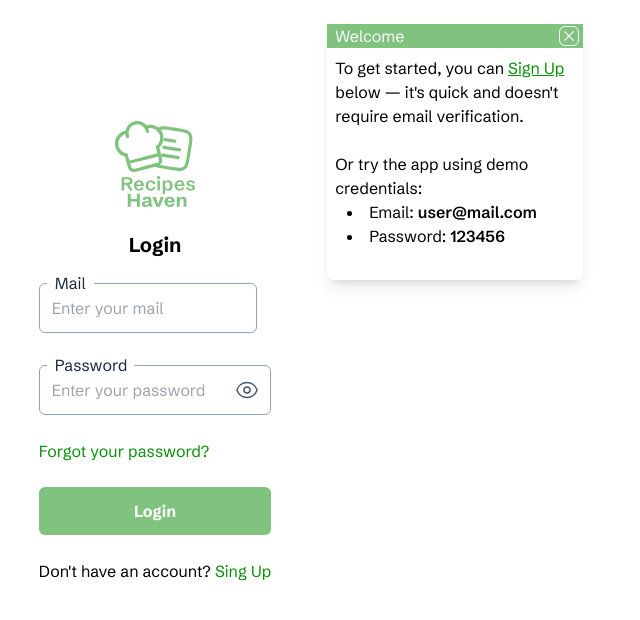
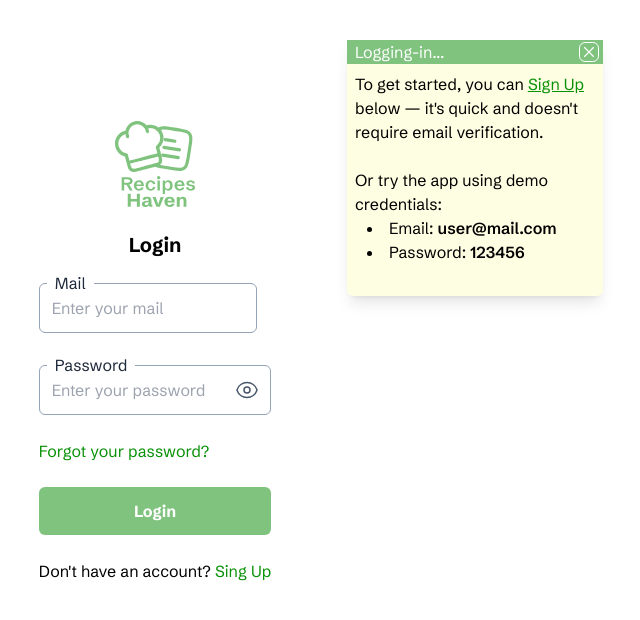
Before and after one commit to joaquincodigo/recipemanager, a Next.js app: page /login in a window 1280 px wide. Shown: the top 620 px of the page, without its empty margins (485-1125 px from the left). Built offline with nearby package versions, Linux system fonts and the light colour scheme; no server answers.

Commit message:
Modal created. Demo modals work in progress.

```diff
--- a/app/(auth-pages)/login/page.js
+++ b/app/(auth-pages)/login/page.js
@@ -12,7 +12,7 @@ import { ExclamationCircleIcon } from "@heroicons/react/24/outline";
 
 import Spinner from "@/app/components/Spinner";
 import useLogin from "@/app/hooks/useLogin";
-import LoginModal from "@/app/components/LoginModal";
+import LoginModal from "@/app/components/modals/LoginModal";
 
 export default function LoginPage() {
   const { handleLogin, loginError, isLoginPending, setIsLoginPending } =
@@ -67,7 +67,7 @@ export default function LoginPage() {
           <Spinner />
         </div>
       ) : (
-        <div className="relative">
+        <div>
           <LoginModal />
           <form
             className="pb-24 h-screen overflow-hidden flex flex-col justify-center"
--- a/app/(site-pages)/home/page.js
+++ b/app/(site-pages)/home/page.js
@@ -1,6 +1,6 @@
 "use client";
 
-import { useEffect, useRef } from "react";
+import { useEffect, useState, useRef } from "react";
 import { useSearch } from "@/app/context/SearchContext";
 import Footer from "@/app/components/Footer";
 import usePagination from "@/app/hooks/usePagination";
@@ -12,12 +12,13 @@ import { useAuth } from "@/app/context/AuthContext";
 import useLikeRecipe from "@/app/hooks/useLikeRecipe";
 import { XCircleIcon } from "@heroicons/react/24/outline";
 import { useRouter } from "next/navigation";
+import NonLoggedModal from "@/app/components/modals/NonLoggedModal";
 
 export default function HomePage() {
   const { query } = useSearch();
   const { recipes, error, loading } = useFetchRecipes(query);
   const router = useRouter();
-  const { userId } = useAuth();
+  const { userId, loggedIn } = useAuth();
   const { isLiked, toggleLike } = useLikeRecipe(userId);
   const {
     paginatedRecipes,
@@ -26,6 +27,38 @@ export default function HomePage() {
     paginationControlsArray,
     totalPages,
   } = usePagination(recipes);
+  const [showNonLoggedModal, setShowNonLoggedModal] = useState(false);
+  const [showLoggedModal, setShowLoggedModal] = useState(false);
+
+  // Handling displaying of NON-LOGGED modal. It must be shown only once per session.
+  useEffect(() => {
+    if (!loggedIn) {
+      const hasSeen = sessionStorage.getItem("seenNonLoggedModal");
+      if (!hasSeen) {
+        setShowNonLoggedModal(true);
+        sessionStorage.setItem("seenNonLoggedModal", "true");
+      }
+    }
+  }, [loggedIn]);
+
+  // Handling displaying of LOGGED modal. It must be shown only once per session.
+  useEffect(() => {
+    if (loggedIn) {
+      const hasSeen = sessionStorage.getItem("seenLoggedModal");
+      if (!hasSeen) {
+        setShowLoggedModal(true);
+        sessionStorage.setItem("seenLoggedModal", "true");
+      }
+    }
+  }, [loggedIn]);
+
+  // Scroll to the top of the page when the user switches pages
+  useEffect(() => {
+    window.scrollTo({
+      top: 0,
+      behavior: "smooth",
+    });
+  }, [currentPage]);
 
   const handleLike = (recipeId) => {
     if (!userId) {
@@ -34,14 +67,6 @@ export default function HomePage() {
     }
     toggleLike(recipeId);
   };
-
-  // Scroll to the top of the page when the user switches pages
-  useEffect(() => {
-    window.scrollTo({
-      top: 0,
-      behavior: "smooth",
-    });
-  }, [currentPage]);
 
   let content;
 
@@ -93,6 +118,11 @@ export default function HomePage() {
 
   return (
     <div className="flex flex-col w-screen md:w-max px-3 md:mx-auto">
+      {/* {!loggedIn && showNonLoggedModal && <NonLoggedModal />} */}
+      {loggedIn && showLoggedModal && (
+        <div className="bg-green-400">Im logged in modal</div>
+      )}
+       <NonLoggedModal />
       {content}
       <Footer />
     </div>
--- a/app/components/Drawer.js
+++ b/app/components/Drawer.js
@@ -38,9 +38,9 @@ export default function Drawer({ closeDrawer, isDrawerOpen }) {
           }
         `}
       ></div>
-
       {/* Blurred Drawer for non-logged users */}
       {/* Blurrer */}
+      {!loggedIn && (
         <div
           className={`
           fixed
@@ -60,7 +60,8 @@ export default function Drawer({ closeDrawer, isDrawerOpen }) {
           <div className="w-full h-full flex flex-col items-center justify-center px-3 pb-20 md:text-sm">
             <p className="text-center text-xl md:text-lg mb-3">Hi there!</p>
             <p className="text-center">
-            Want to see <span className="font-semibold">all the features</span>?
+              Want to see{" "}
+              <span className="font-semibold">all the features</span>?
             </p>
             <p className="text-center mb-3">Just log in !</p>
             <p className="text-center mb-3">No email confirmation needed</p>
@@ -71,6 +72,7 @@ export default function Drawer({ closeDrawer, isDrawerOpen }) {
             </Link>
           </div>
         </div>
+      )}
 
       {/* Drawer Container */}
       <div
@@ -104,7 +106,7 @@ export default function Drawer({ closeDrawer, isDrawerOpen }) {
           <div className="flex flex-col items-center gap-y-2">
             <div
               className={
-                loggedIn ? "ring-4 ring-[#7FC37E] rounded-full" : undefined
+                loggedIn ? "ring-4 ring-[#7FC37E] rounded-full cursor-default" : undefined
               }
             >
               {loggedIn ? (
--- a/app/components/LoginModal.jsx
+++ /dev/null
@@ -1,65 +0,0 @@
-"use client";
-
-import { XMarkIcon } from "@heroicons/react/24/outline";
-import Link from "next/link";
-import { useState } from "react";
-
-export default function Modal() {
-  const [isOpen, setIsOpen] = useState(true);
-
-  const handleClosingClick = () => {
-    setIsOpen(false);
-  };
-
-  const styles = {
-    window:
-      "absolute z-50 w-64 h-64 top-6 right-0 translate-x-11 md:translate-x-[300px] rounded-md shadow-lg bg-white bg-[#FEFEE2]",
-    topBar:
-      "bg-[#7FC37E] text-white flex justify-between items-center ps-2 pe-1",
-    closeIcon: "w-5 h-5 border-white border-[1.5px] border-black rounded-md",
-    content: "p-2",
-    link: "text-[#099107] underline",
-    credential: "w-max ps-3 list-inside list-disc",
-    bold: "font-semibold",
-  };
-
-  if (!isOpen) {
-    return null;
-  }
-
-  return (
-    <div className={styles.window}>
-      {/* TOP BAR */}
-      <div className={styles.topBar}>
-        <div>Welcome</div>
-        <button onClick={handleClosingClick}>
-          <XMarkIcon className={styles.closeIcon} />
-        </button>
-      </div>
-
-      {/* CONTENT */}
-      <div className={styles.content}>
-        <p>
-          To get started, you can{" "}
-          <span className={styles.link}>
-            <Link href="/register">Sign Up</Link>
-          </span>{" "}
-          below — it's quick and doesn't require email verification.
-        </p>
-
-        <br />
-
-        <p>Or try the app using demo credentials:</p>
-
-        <ul>
-          <li className={styles.credential}>
-            Email: <span className={styles.bold}>user@mail.com</span>
-          </li>
-          <li className={styles.credential}>
-            Password: <span className={styles.bold}>123456</span>
-          </li>
-        </ul>
-      </div>
-    </div>
-  );
-}
--- /dev/null
+++ b/app/components/modals/LoginModal.jsx
@@ -0,0 +1,36 @@
+import Link from "next/link";
+import Modal, { styles } from "./Modal";
+import useViewport from "@/app/hooks/useViewport";
+
+export default function LoginModal() {
+  const isMobile = useViewport();
+
+  return (
+    <Modal
+      windowTitle="Logging-in..."
+      xOffset={isMobile ? "5%" : "15%"}
+      yOffset={isMobile ? "2%" : "5%"}
+    >
+      <p>
+        To get started, you can{" "}
+        <span className={styles.link}>
+          <Link href="/register">Sign Up</Link>
+        </span>{" "}
+        below — it's quick and doesn't require email verification.
+      </p>
+
+      <br />
+
+      <p>Or try the app using demo credentials:</p>
+
+      <ul>
+        <li className={styles.credential}>
+          Email: <span className={styles.bold}>user@mail.com</span>
+        </li>
+        <li className={styles.credential}>
+          Password: <span className={styles.bold}>123456</span>
+        </li>
+      </ul>
+    </Modal>
+  );
+}
--- /dev/null
+++ b/app/components/modals/Modal.jsx
@@ -0,0 +1,48 @@
+"use client";
+
+import { XMarkIcon } from "@heroicons/react/24/outline";
+import { useState } from "react";
+
+export const styles = {
+  window: "fixed z-50 w-64 h-64 rounded-md shadow-lg bg-[#FEFEE2]",
+  topBar: "bg-[#7FC37E] text-white flex justify-between items-center ps-2 pe-1",
+  closeIcon: "w-5 h-5 border-white border-[1.5px] border-black rounded-md",
+  content: "p-2",
+  link: "text-[#099107] underline",
+  bold: "font-semibold",
+  credential: "w-max ps-3 list-inside list-disc",
+};
+
+export default function Modal({ windowTitle, children, xOffset, yOffset }) {
+  const [isOpen, setIsOpen] = useState(true);
+
+  const handleClosingClick = () => {
+    setIsOpen(false);
+  };
+
+  if (!isOpen) {
+    return null;
+  }
+
+  return (
+    // WINDOW
+    <div
+      className={styles.window}
+      style={{
+        top: yOffset,
+        right: xOffset,
+      }}
+    >
+      {/* TOP BAR */}
+      <div className={styles.topBar}>
+        <div>{windowTitle}</div>
+        <button onClick={handleClosingClick}>
+          <XMarkIcon className={styles.closeIcon} />
+        </button>
+      </div>
+
+      {/* CONTENT */}
+      <div className={styles.content}>{children}</div>
+    </div>
+  );
+}
--- /dev/null
+++ b/app/components/modals/NonLoggedModal.jsx
@@ -0,0 +1,11 @@
+import Modal, { styles } from "./Modal";
+
+export default function NonLoggedModal() {
+  return (
+    <Modal windowTitle="Welcome!">
+      <p>
+				Please explore the app by clicking on the profile button.
+      </p>
+    </Modal>
+  );
+}
```
Lines whose indentation alone changed are shown as unchanged.
